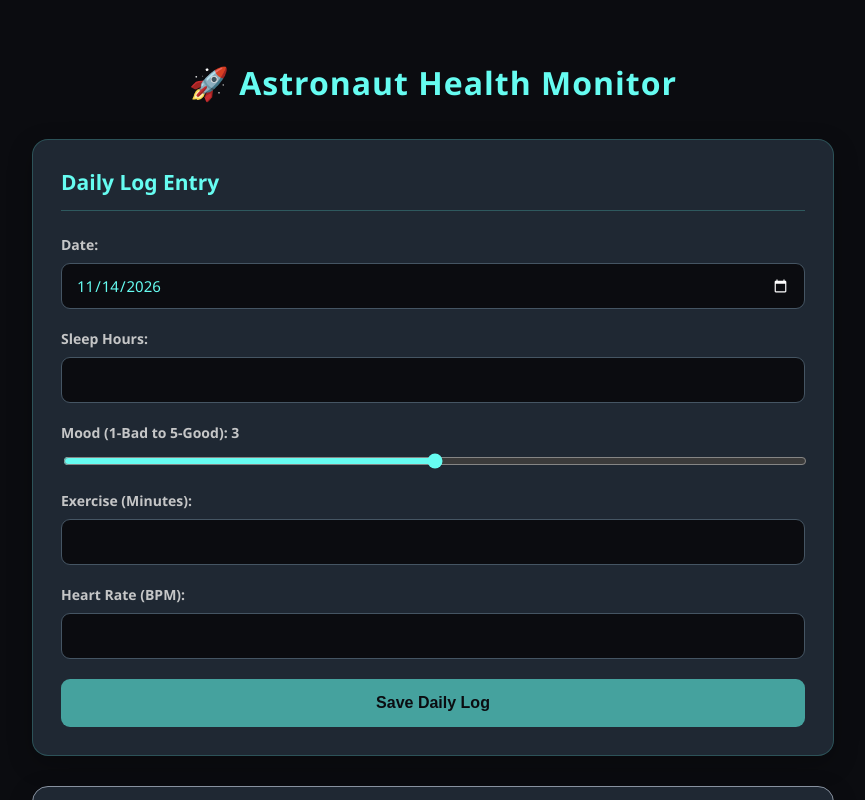
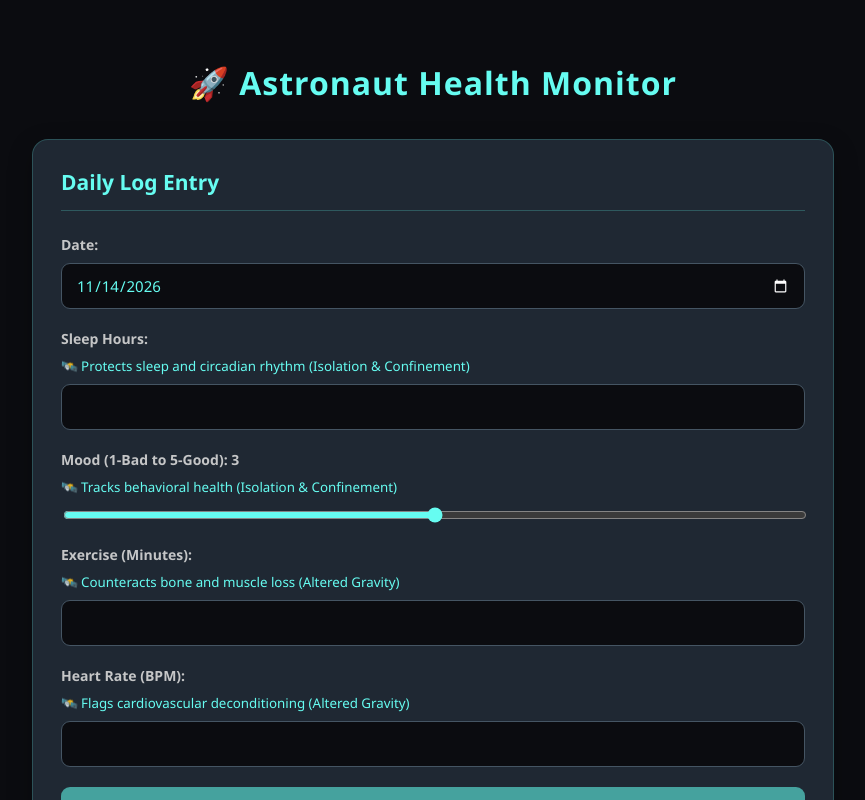
Before and after one commit to zahadaftab/astronaut-health-monitor, a React (Vite) app: page / in a window 1280 px wide. Shown: the top 800 px of the page, without its empty margins (207-1072 px from the left). Built offline with nearby package versions, Linux system fonts and the light colour scheme.

Commit message:
Add NASA hazard tags to each metric in the log form

```diff
--- a/src/App.jsx
+++ b/src/App.jsx
@@ -3,7 +3,8 @@ import "./App.css";
 import SleepTrendChart from "./components/SleepTrendChart";
 import { checkHealthWarnings } from "./utils/warningEngine.js";
 import HealthScoreCard from "./components/HealthScoreCard";
-import SpaceContext  from "./components/SpaceContext.jsx";
+import SpaceContext from "./components/SpaceContext.jsx";
+import HazardTag from "./components/HazardTag";
 
 function App() {
   const [formData, setFormData] = useState({
@@ -54,6 +55,7 @@ function App() {
           </div>
           <div className="input-group">
             <label>Sleep Hours:</label>
+            <HazardTag metric="sleep" />
             <input
               type="number"
               step="0.1"
@@ -65,6 +67,7 @@ function App() {
           </div>
           <div className="input-group">
             <label>Mood (1-Bad to 5-Good): {formData.mood}</label>
+            <HazardTag metric="mood" />
             <input
               type="range"
               min="1"
@@ -76,6 +79,7 @@ function App() {
           </div>
           <div className="input-group">
             <label>Exercise (Minutes):</label>
+            <HazardTag metric="exercise" />
             <input
               type="number"
               name="exercise"
@@ -86,6 +90,7 @@ function App() {
           </div>
           <div className="input-group">
             <label>Heart Rate (BPM):</label>
+            <HazardTag metric="heartRate" />
             <input
               type="number"
               name="heartRate"
@@ -100,7 +105,7 @@ function App() {
         </form>
       </div>
       <HealthScoreCard warnings={warnings} logs={savedLogs} />
-      <SpaceContext/>
+      <SpaceContext />
       {/* Step 13: Health Warnings */}
       <div className="card" style={{ marginTop: "30px" }}>
         <h2>Health Warnings</h2>
@@ -153,9 +158,9 @@ function App() {
         ) : (
           <SleepTrendChart logs={savedLogs} />
         )}
-            </div>
-
+      </div>
     </div>
   );
 }
+
 export default App;
--- /dev/null
+++ b/src/components/HazardTag.jsx
@@ -0,0 +1,14 @@
+import { METRIC_TAGS } from "../data/metricTags.js";
+
+function HazardTag({ metric }) {
+  const tag = METRIC_TAGS[metric];
+  if (!tag) return null;
+
+  return (
+    <small style={{ color: "#66fcf1", fontWeight: "normal" }}>
+      🛰️ {tag.text} ({tag.hazard})
+    </small>
+  );
+}
+
+export default HazardTag;
--- /dev/null
+++ b/src/data/metricTags.js
@@ -0,0 +1,20 @@
+// Hazard tag shown next to each metric in the log form.
+// Hazard names match hazards.js and NASA's Five Hazards of Human Spaceflight.
+export const METRIC_TAGS = {
+  sleep: {
+    text: "Protects sleep and circadian rhythm",
+    hazard: "Isolation & Confinement",
+  },
+  mood: {
+    text: "Tracks behavioral health",
+    hazard: "Isolation & Confinement",
+  },
+  exercise: {
+    text: "Counteracts bone and muscle loss",
+    hazard: "Altered Gravity",
+  },
+  heartRate: {
+    text: "Flags cardiovascular deconditioning",
+    hazard: "Altered Gravity",
+  },
+};
```
